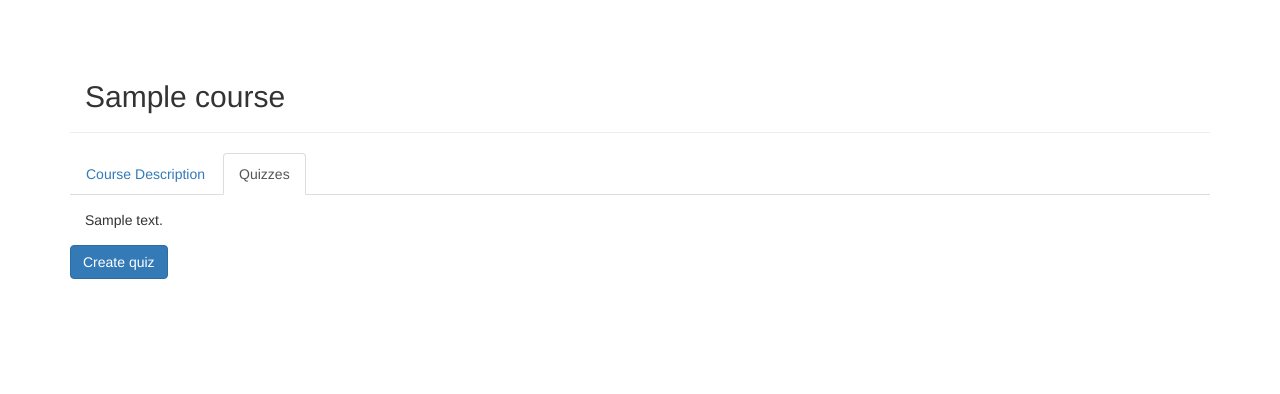
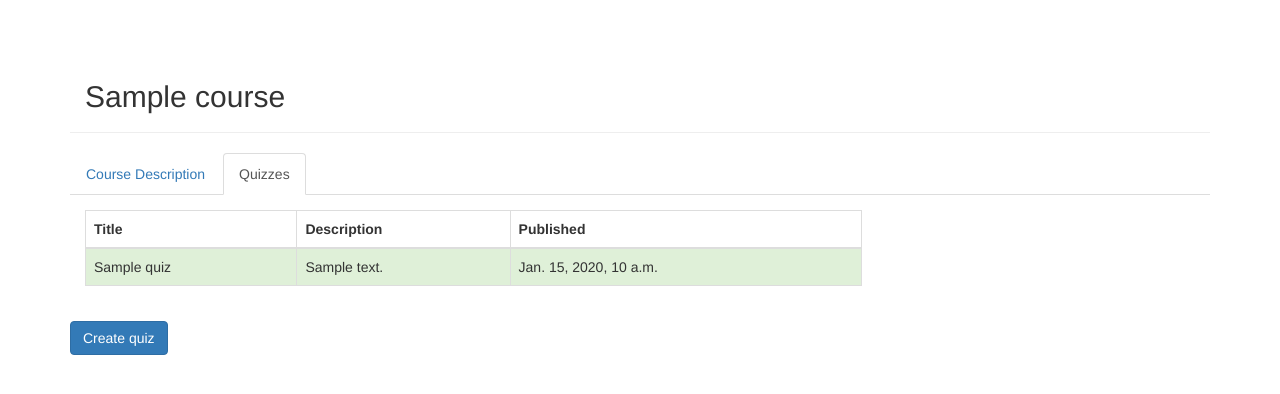
Before and after one commit to werttanya/elearning, a Django app: template elearning/elearning/templates/courses/course.html in a window 1280 px wide, after a click on "Quizzes". Shown: the part 52-446 px from the top of the page. Run offline with Django 3.2, Linux system fonts and the light colour scheme; the template is opened without the code that fills it: most values are stand-ins (such as "Sample title", 1, 10 or a date in 2020); some libraries are stand-ins or nearby versions.

Commit message:
list of quizzes

```diff
--- a/elearning/elearning/core/courses/urls.py
+++ b/elearning/elearning/core/courses/urls.py
@@ -1,6 +1,6 @@
 from django.conf.urls import patterns, url
 
-from .views import (courses, add_course, course_page, add_quiz)
+from .views import (courses, add_course, course_page, add_quiz, publish_quiz)
 from elearning.core.users.views import user_login_required
 
 urlpatterns = patterns('',
@@ -12,5 +12,7 @@
         user_login_required(course_page), name='course_page'),
     url(r'^courses/(?P<course_id>\w+)/quizzes/add/$',
         user_login_required(add_quiz), name='add_quiz'),
+    url(r'^courses/quizzes/(?P<quiz_id>\w+)/publish/$',
+        user_login_required(publish_quiz), name='publish_quiz'),
 
 )
--- a/elearning/elearning/static/css/style.css
+++ b/elearning/elearning/static/css/style.css
@@ -102,6 +102,10 @@
 
 .padding-15 {
     padding: 15px;
+}
+
+.padding-5{
+    padding: 5px;
 }
 
 .margin-top-30 {
@@ -561,3 +565,7 @@
 #components .content {
     padding-bottom: 20px;
 }
+
+td, th {
+    padding: 5px;
+}
--- a/elearning/elearning/templates/courses/course.html
+++ b/elearning/elearning/templates/courses/course.html
@@ -35,6 +35,38 @@
                                 {% load md2 %}
                                 {{ course.description|markdown:"safe" }}
                             </div>
+                            <div class="tab-pane" id="course-quizzes">
+                            {% if quizzes %}
+
+                                <table data-toggle="table" class="table table-bordered" style="width: 70%">
+                                <thead>
+                                <tr>
+                                    <th>Title</th>
+                                    <th>Description</th>
+                                    <th>Published</th>
+                                </tr>
+                                </thead>
+                                <tbody>
+                                {% for quiz in quizzes %}
+                                    <tr {% if quiz.published %} class="success" {% else %}class="warning"{% endif %}>
+                                    <td>{{ quiz.title }}</td>
+                                    <td>{{ quiz.description }}</td>
+                                    <td>{% if quiz.published %}{{ quiz.date_published }}
+                                        {% else %}
+                                        <input class="btn btn-primary" value="Submit" type="button" id="submitBtn"
+                                               data-toggle="modal" data-target="#confirm-submit"
+                                               onclick="location.href='{% url "publish_quiz" quiz.id %}'"
+                                        value="Publish quiz"/>
+                                        {% endif %}
+                                    </td>
+                                    </tr>
+                                {% endfor %}
+                                </tbody>
+                                </table>
+                            {% else %}
+                                <h4>There are no quizzes yet. Create a new one!</h4>
+                            {% endif %}
+                            </div>
                         </div>
                     </div>
                 </div>
```
Also changed, not shown: elearning/elearning/core/courses/views.py (+7 -1 lines), elearning/db.sqlite3.
